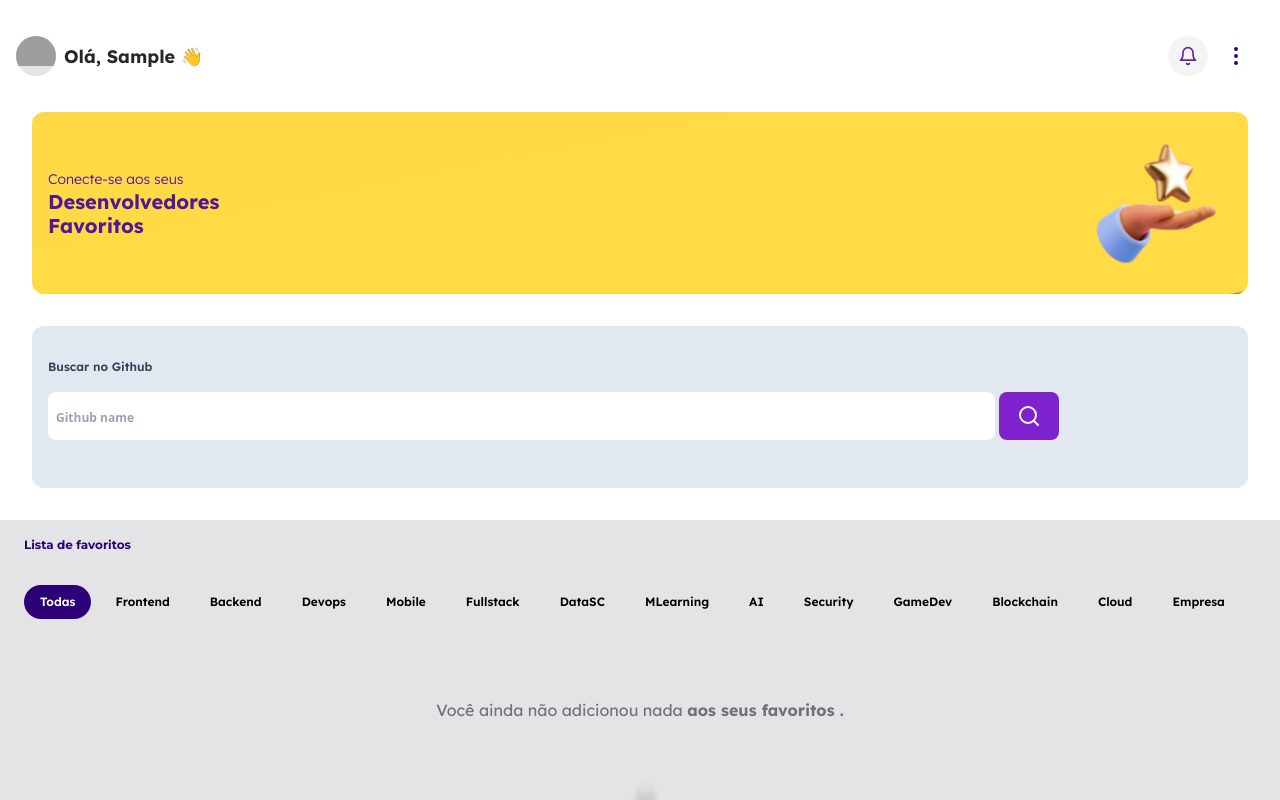
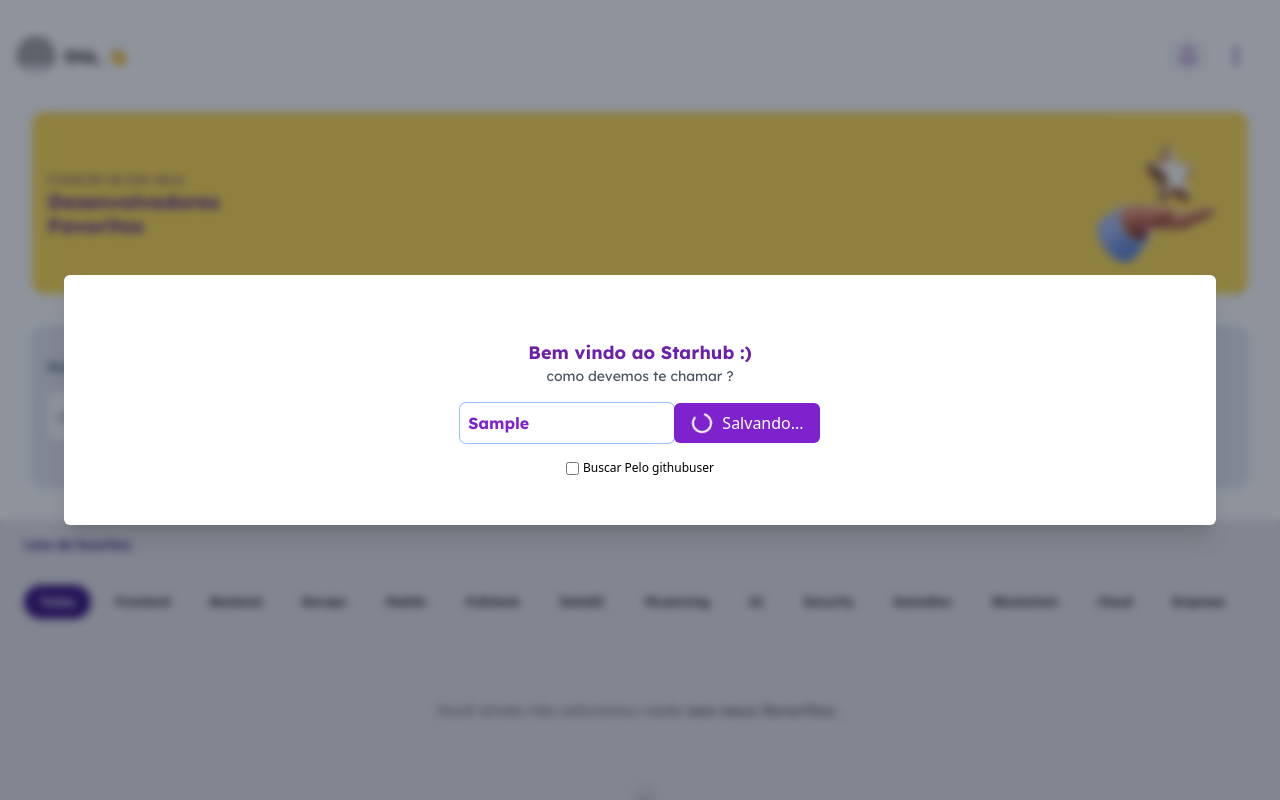
Before and after one commit to dinhoSilwa/StarHub-connect, a React (Vite) app: page / in a window 1280 px wide. Both pictures are taken after typing "Sample" into the empty fields and a click on the button "Salvar". Shown: the top 800 px of the page. Built offline with nearby package versions, Linux system fonts and the light colour scheme; grey boxes are pictures that could not be loaded.

Commit message:
feat :  adds animation on save name button

```diff
--- a/src/components/Modal/modalname.tsx
+++ b/src/components/Modal/modalname.tsx
@@ -1,10 +1,11 @@
 import clsx from "clsx";
 import { useSetName } from "../../hook/user/useSetName";
 import { useUserNameStore } from "../../store/usrname";
+import { LoaderCircle } from "lucide-react";
 
 export const ModalName = () => {
-  const { handleSubmit, errors, register, watch } = useSetName();
-  const {usernameLogin} = useUserNameStore()
+  const { handleSubmit, errors, register, watch, isLoading } = useSetName();
+  const { usernameLogin } = useUserNameStore();
 
   const username = watch("username");
 
@@ -41,7 +42,14 @@
             type="submit"
             className="h-10 bg-purple-700 px-4 py-2 rounded-md text-white"
           >
-            {usernameLogin ? "Editar" : "Salvar"}
+            {isLoading ? (
+              <span className="flex gap-2">
+                {" "}
+                <LoaderCircle className="animate-spin" /> Salvando...
+              </span>
+            ) : (
+              <span>{usernameLogin ? "Editar" : "Salvar"}</span>
+            )}
           </button>
         </fieldset>
 
--- a/src/hook/user/useSetName.tsx
+++ b/src/hook/user/useSetName.tsx
@@ -5,9 +5,10 @@
 import { useUserNameStore } from "../../store/usrname";
 
 export const useSetName = () => {
-
-  const {setUsername} = useUserNameStore()
-  const [firstName, setFirstname] = useState<string | null>( null)
+  let timeout = 3000;
+  const { setUsername } = useUserNameStore();
+  const [firstName, setFirstname] = useState<string | null>(null);
+  const [isLoading, setIsLoading] = useState<boolean | null>(null);
   const userNameSchema = Yup.object().shape({
     username: Yup.string().required("Digite O nome"),
   });
@@ -22,16 +23,22 @@
   });
 
   const onSubmitUserName = (data: any) => {
-    const {username} = data
-    const firstName = username.split(' ')[0]
-    setFirstname(firstName)
-    setUsername(firstName)
+    setIsLoading(true);
+
+    setTimeout(() => {
+      const { username } = data;
+      const firstName = username.split(" ")[0];
+      setFirstname(firstName);
+      setUsername(firstName);
+      setIsLoading(false);
+    }, timeout);
   };
   return {
     handleSubmit: handleSubmit(onSubmitUserName),
     register,
     watch,
     errors,
-    firstName
+    firstName,
+    isLoading,
   };
 };
```
